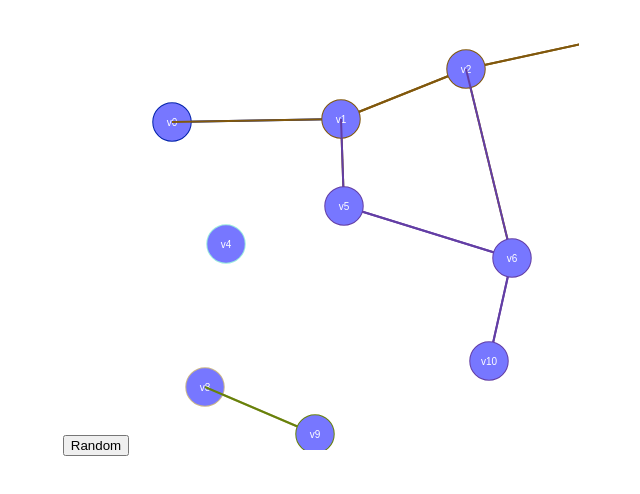
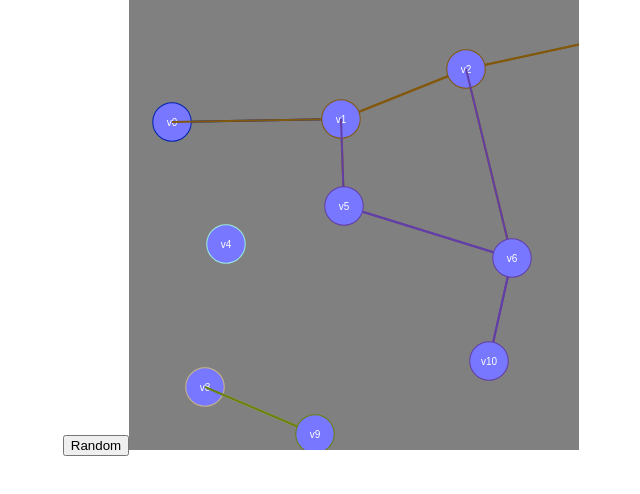
Before and after one commit to bloominstituteoftechnology/Sprint-Challenge--Graphs, a React (Create React App) app in the folder graph_dfs_debug/: page / in a window 1280 px wide. Shown: the top 494 px of the page, without its empty margins (319-959 px from the left). Built offline with nearby package versions, Linux system fonts and the light colour scheme.

Commit message:
App.js - Changed canvas fillStyle from white to grey

```diff
--- a/graph_dfs_debug/src/App.js
+++ b/graph_dfs_debug/src/App.js
@@ -40,7 +40,7 @@ class GraphView extends Component {
 
     // Clear it
     if (clear) {
-      ctx.fillStyle = 'white';
+      ctx.fillStyle = 'grey'; // changed to grey to see canvas
       ctx.fillRect(0, 0, canvasWidth, canvasHeight);
     }
 
```
Also changed, not shown: 1 other file (tests, documents, lock files or other folders).
